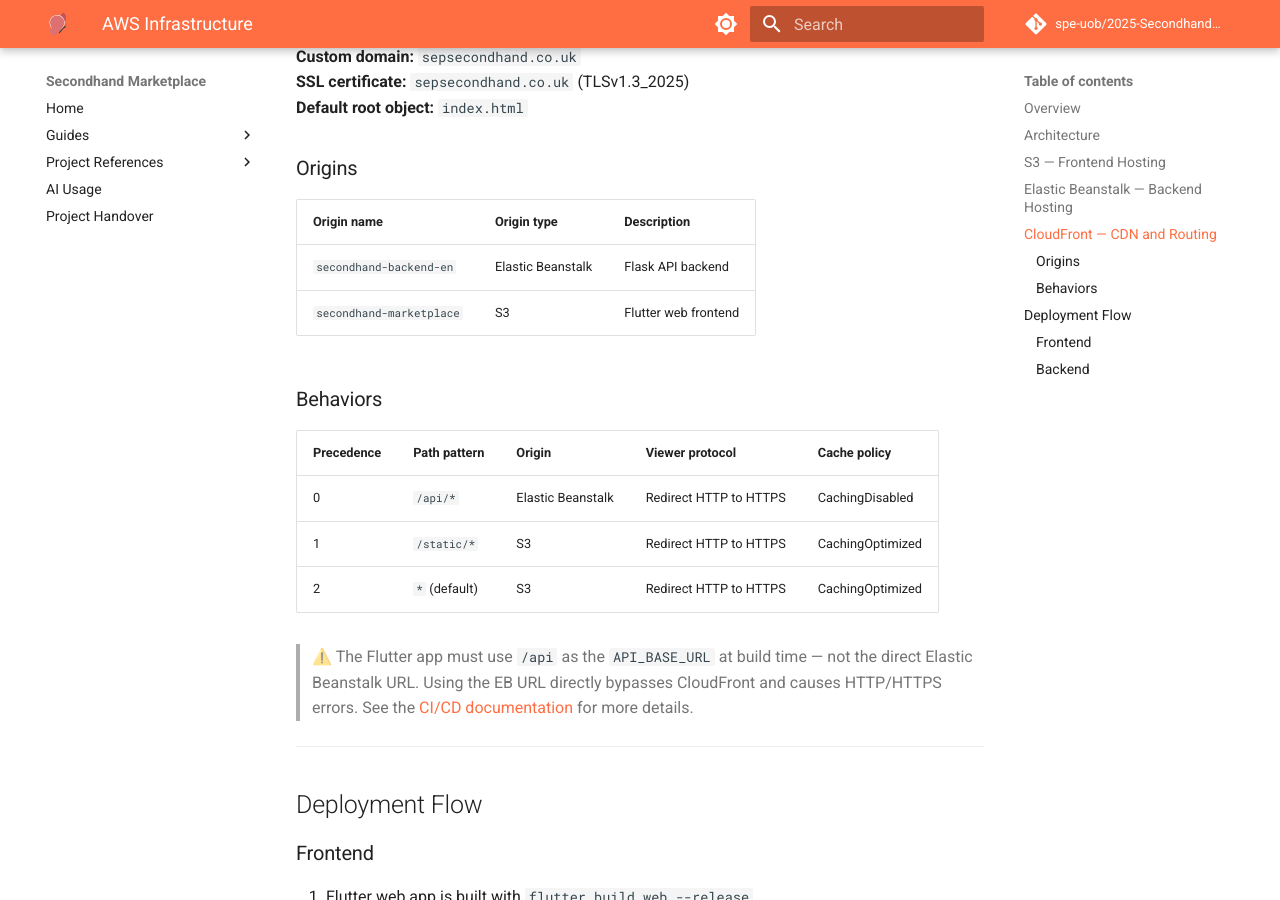
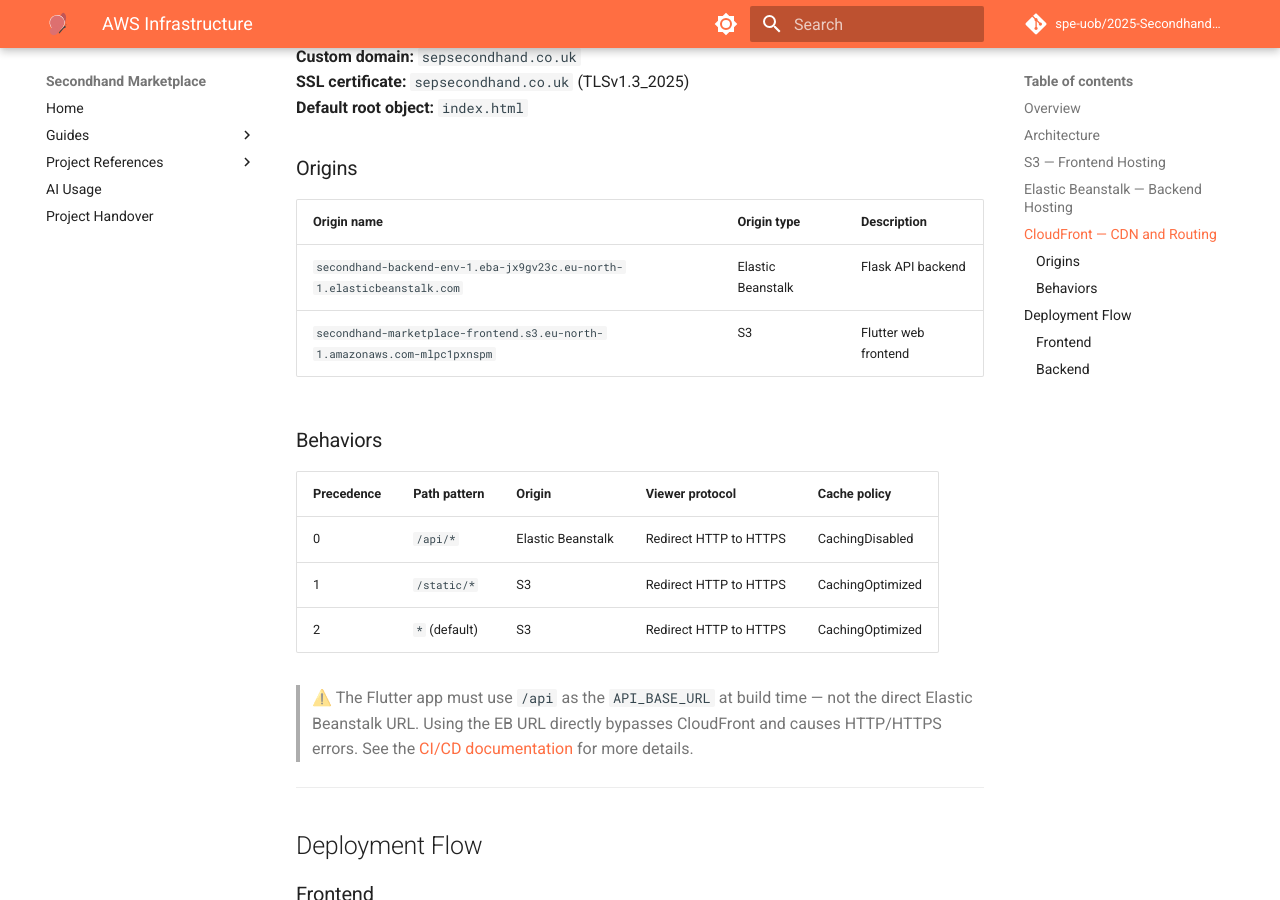
Before and after one commit to Ewan-Friend/Secondhand-Marketplace, an MkDocs documentation site: the page built from docs/aws/aws-infrastructure.md, in a window 1280 px wide and 900 px high, scrolled down 1774 px. Built offline with MkDocs 1.6.1 and Material for MkDocs 9.7.7, drawn with Linux system fonts in a browser that asks for light colours; comment, search, counter and statistics services are not loaded.

Commit message:
docs(aws): Fix CloudFront origin names in aws-infrastructure.md

```diff
--- a/docs/aws/aws-infrastructure.md
+++ b/docs/aws/aws-infrastructure.md
@@ -81,8 +81,8 @@
 
 | Origin name | Origin type | Description |
 |---|---|---|
-| `secondhand-backend-en` | Elastic Beanstalk | Flask API backend |
-| `secondhand-marketplace` | S3 | Flutter web frontend |
+| `secondhand-backend-env-1.eba-jx9gv23c.eu-north-1.elasticbeanstalk.com` | Elastic Beanstalk | Flask API backend |
+| `secondhand-marketplace-frontend.s3.eu-north-1.amazonaws.com-mlpc1pxnspm` | S3 | Flutter web frontend |
 
 ### Behaviors
 
```
